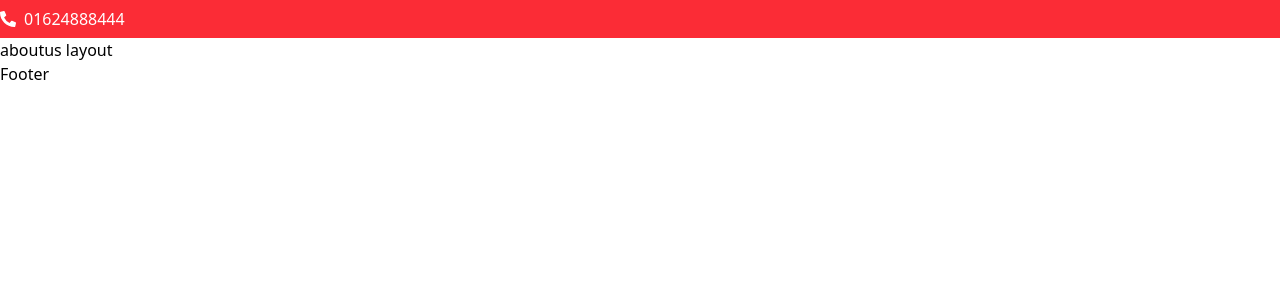
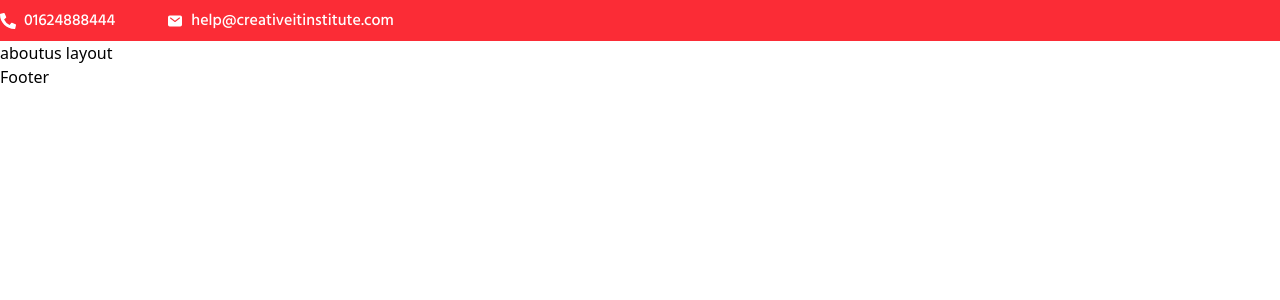
Before and after one commit to shoumen-shomu/creative-it-canada, a Next.js app: page /aboutus in a window 1280 px wide. Shown: the top 300 px of the page. Built offline with nearby package versions, Linux system fonts and the light colour scheme.

Commit message:
Top Header Done

```diff
--- a/src/app/components/Button.jsx
+++ b/src/app/components/Button.jsx
@@ -2,7 +2,7 @@ import React from 'react'
 
 const Button = ({btnTxt,}) => {
   return (
-    <div className={`py-8 px-4 rounded-[41.5px] text-white`}>{btnTxt}</div>
+    <div className={`py-8 px-4 rounded-[41.5px] text-white `}>{btnTxt}</div>
   )
 }
 
--- a/src/app/components/Header.jsx
+++ b/src/app/components/Header.jsx
@@ -1,15 +1,20 @@
 import React from "react";
 import { FaPhoneAlt } from "react-icons/fa";
+import { IoMail } from "react-icons/io5";
 import Container from "./Container";
 
 const Header = () => {
   return (
     <header className="py-1.75 bg-red-500">
       <Container>
-        <div className="">
+        <div className="flex gap-13">
           <div className="flex gap-2 items-center">
             <FaPhoneAlt className="text-white" />
-            <p className="text-white">01624888444</p>
+            <p className="font-hind font-medium text-base text-white leading-6.75">01624888444</p>
+          </div>
+          <div className="flex gap-2 items-center">
+            <IoMail  className="text-white" />
+            <p className="font-hind font-medium text-base text-white leading-6.75">help@creativeitinstitute.com</p>
           </div>
         </div>
       </Container>
```
